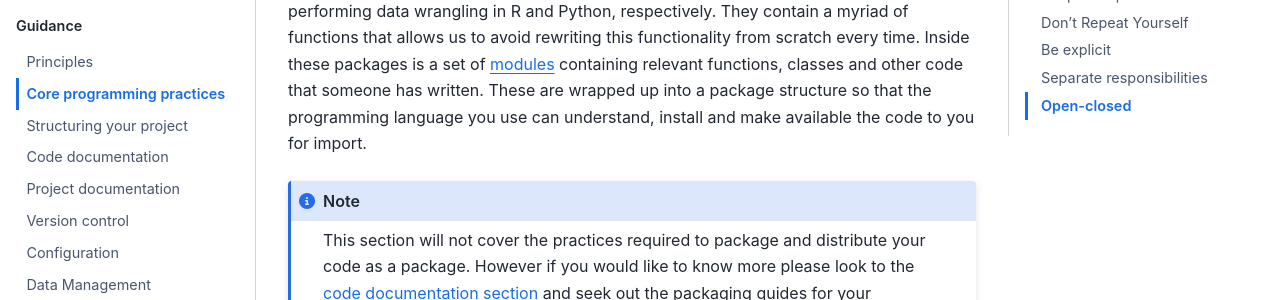
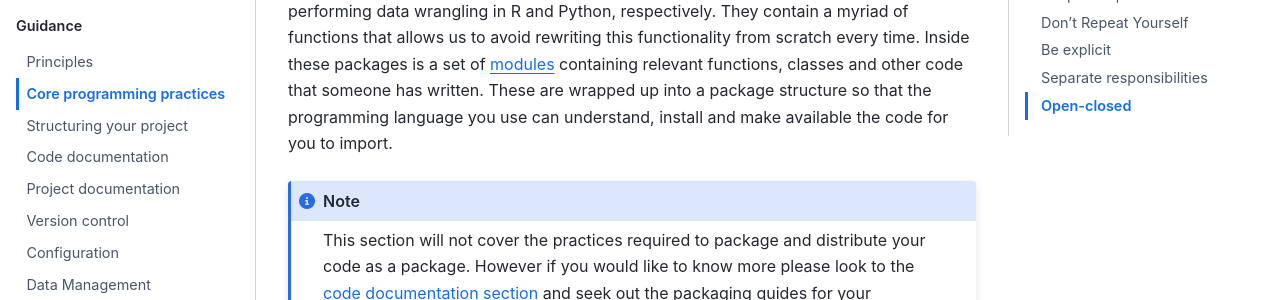
Before and after one commit to best-practice-and-impact/qa-of-code-guidance, a Jupyter Book: the page built from book/core_programming.md, in a window 1280 px wide and 900 px high, scrolled down 11860 px. Shown: the part 206-506 px from the top of the window. Built offline with Jupyter Book 1.0.4 settings and Sphinx 7.4.7 and the Sphinx Book theme 1.1.4, drawn with Linux system fonts in a browser that asks for light colours.

````diff
--- a/book/core_programming.md
+++ b/book/core_programming.md
@@ -329,7 +329,7 @@ export(report)
 
 Programming languages often come with quite a few in-built functions and classes that are available to the end-users. However, when it comes to solving specialised problems, these in-built functions are often not enough. In these cases, you may need to build functionality to address a given problem from scratch. If the solutions you build are useful and reusable, you can then wrap them up in a package to allow other users to install it. They can then reuse the work you have put in within their own code to solve similar problems.
 
-In short, packages are self-contained collections of code written by someone else to solve a particular problem. For example, packages like `dplyr` and `pandas` are essential when performing data wrangling in R and Python, respectively. They contain a myriad of functions that allows us to avoid rewriting this functionality from scratch every time. Inside these packages is a set of [modules](modules) containing relevant functions, classes and other code that someone has written. These are wrapped up into a package structure so that the programming language you use can understand, install and make available the code to you for import.
+In short, packages are self-contained collections of code written by someone else to solve a particular problem. For example, packages like `dplyr` and `pandas` are essential when performing data wrangling in R and Python, respectively. They contain a myriad of functions that allows us to avoid rewriting this functionality from scratch every time. Inside these packages is a set of [modules](modules) containing relevant functions, classes and other code that someone has written. These are wrapped up into a package structure so that the programming language you use can understand, install and make available the code for you to import.
 
 ```{note}
 This section will not cover the practices required to package and distribute your code as a package. However if you would like to know more please look to the [code documentation section](code_documentation.md) and seek out the packaging guides for your programming language.
````
